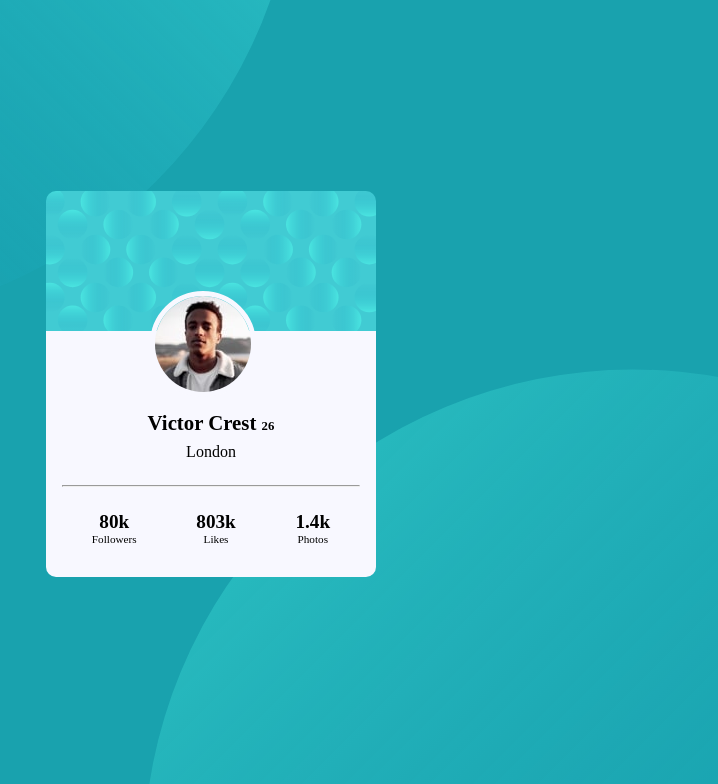
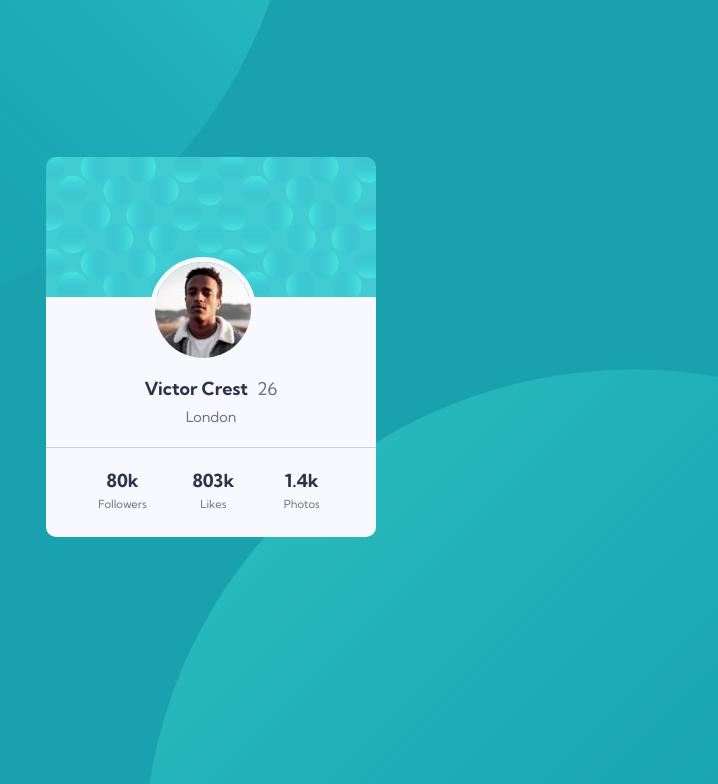
Before and after one commit to iamdrmeka/PROFILECARD, a plain HTML site: page index.html in a window 1280 px wide. Shown: the part 53-837 px from the top of the page, without its empty margins (429-1147 px from the left). After the commit the page ends 800 px from the top, so only its background shows below. Drawn offline with Linux system fonts and the light colour scheme.

Commit message:
done with aDDING FONT AND COLORS

```diff
--- a/CSS/style.scss
+++ b/CSS/style.scss
@@ -3,14 +3,14 @@
   padding: 0;
   margin: 0;
   box-sizing: border-box;
-    // font-family: ;
+  font-family: 'Kumbh Sans', sans-serif;
 }
 
 //color config
 $body: hsl(185, 75%, 39%);
 $primary-one: hsl(229, 23%, 23%);
-$primary-two:  hsl(227, 10%, 46%);
-$secondary:  hsl(0, 0%, 59%);
+$primary-two: hsl(227, 10%, 46%);
+$secondary: hsl(0, 0%, 59%);
 //font size:
 $name-stat: 18px;
 
@@ -19,38 +19,37 @@ $name-stat: 18px;
 
 //Let the work begin
 
-body{
+body {
   background-color: $body;
   min-height: 100vh;
   width: 100%;
 
-    .p-one{
+  .p-one {
     position: fixed;
     top: -600px;
     left: -250px;
     z-index: -1;
   }
 
-    .p-two{
+  .p-two {
     position: fixed;
     right: -270px;
     bottom: -600px;
     z-index: -1;
-
   }
 }
 
-main{
+main {
   min-height: 100vh;
   width: 100%;
   display: grid;
   place-content: center;
 }
 
-
 .container {
   position: relative;
   width: 330px;
+
   .profile-img {
     border-radius: 50%;
     position: absolute;
@@ -60,79 +59,82 @@ main{
   }
 }
 
-.top{
+.top {
   width: 100%;
   background-image: url(/images/bg-pattern-card.svg);
   height: 140px;
   border-radius: 10px 10px 0 0;
-
 }
 
 .bottom {
-    padding: 5rem 1rem 2rem 1rem;
+  padding: 5rem 0rem 1.6rem 0rem;
   background-color: ghostwhite;
   border-radius: 0 0 10px 10px;
   text-align: center;
 
-    .name{
-        font-size: 1.3rem;
+  .name {
+    font-size: 18px;
     margin-bottom: 0.5rem;
+    color: $primary-one;
 
-        span{
-            font-size: 0.8rem;
 
+
+    span {
+      font-size: 1.1rem;
+      color: $primary-two;
+      font-weight: 400;
+      margin-left: 5px;
     }
   }
 
-    .place{
-        margin-bottom: 1.5rem;
+  .place {
+    margin-bottom: 1.3rem;
+    color: $primary-two;
+    font-size: 0.9rem;
   }
 }
 
-article{
+article {
   display: flex;
   justify-content: space-around;
-    margin-top: 1.5rem;
+  margin: 1rem 2rem 0;
 
   .likes {
-        h2{
-            font-size: 1.2rem;
+    h2 {
+      font-size: 18px;
       font-weight: 700;
+      color: $primary-one;
+      margin: 5px;
     }
 
-        p{
+    p {
       font-size: 0.7rem;
+      color: $primary-two;
     }
   }
 }
-
+hr {
+  border-bottom: none;
+  border-top: 1px solid $secondary;
+  opacity: 0.4;
+}
 
 @media screen and (max-width: 800px) {
-
-    body{
-        background-color: $body;
-        min-height: 100vh;
-        width: 100%;
-
+  body {
     padding-top: 50px;
 
-        .p-one{
-            position:fixed;
+    .p-one {
+      position: fixed;
       top: -700px;
       left: -700px;
       z-index: -1;
     }
 
-        .p-two{
+    .p-two {
       position: fixed;
       right: -720px;
       bottom: -600px;
       z-index: -1;
-
     }
   }
-
-
-
-
 }
--- a/index.html
+++ b/index.html
@@ -1,25 +1,36 @@
 <!DOCTYPE html>
 <html lang="en">
   <head>
-    <meta charset="UTF-8">
-    <meta http-equiv="X-UA-Compatible" content="IE=edge">
-    <meta name="viewport" content="width=device-width, initial-scale=1.0">
-    <link rel="stylesheet" href="/CSS/style.css">
-    <link rel="shortcut icon" href="images/favicon-32x32.png" type="image/x-icon">
+    <meta charset="UTF-8" />
+    <meta http-equiv="X-UA-Compatible" content="IE=edge" />
+    <meta name="viewport" content="width=device-width, initial-scale=1.0" />
+    <link rel="stylesheet" href="/CSS/style.css" />
+    <link
+      rel="shortcut icon"
+      href="images/favicon-32x32.png"
+      type="image/x-icon"
+    />
+    <link rel="preconnect" href="https://fonts.googleapis.com">
+<link rel="preconnect" href="https://fonts.gstatic.com" crossorigin>
+<link href="https://fonts.googleapis.com/css2?family=Kumbh+Sans:wght@400;700&display=swap" rel="stylesheet">
     <title>PROFILE CARD || NNAEMEKA</title>
   </head>
   <body>
-
-    <h1 style="text-align: center;">WORK IN PROGRESS</h1>
-<img src="/images/bg-pattern-top.svg" alt="" class="pattern p-one">
-  <img src="/images/bg-pattern-bottom.svg" alt="" class="pattern p-two"><!-- background images -->
-
-
+    <img src="/images/bg-pattern-top.svg" alt="" class="pattern p-one" />
+    <img
+      src="/images/bg-pattern-bottom.svg"
+      alt=""
+      class="pattern p-two"
+    /><!-- background images -->
 
     <main>
       <div class="container">
-
-        <img src="/images/image-victor.jpg" alt="PROFILE-IMAGE" id="profle-imagex" class="profile-img">
+        <img
+          src="/images/image-victor.jpg"
+          alt="PROFILE-IMAGE"
+          id="profle-imagex"
+          class="profile-img"
+        />
 
         <section class="top">
           <!-- <img src="/images/bg-pattern-card.svg" alt="" > will add it as background image in css -->
@@ -27,7 +38,7 @@
         <section class="bottom">
           <h1 class="name">Victor Crest <span>26</span></h1>
           <p class="place">London</p>
-            <hr>
+          <hr />
 
           <article>
             <div class="likes">
@@ -43,12 +54,8 @@
               <p>Photos</p>
             </div>
           </article>
-
         </section>
-
-
       </div>
     </main>
-
   </body>
 </html>
```
Also changed, not shown: CSS/style.css, 1 other file. Lines whose indentation alone changed are shown as unchanged.
